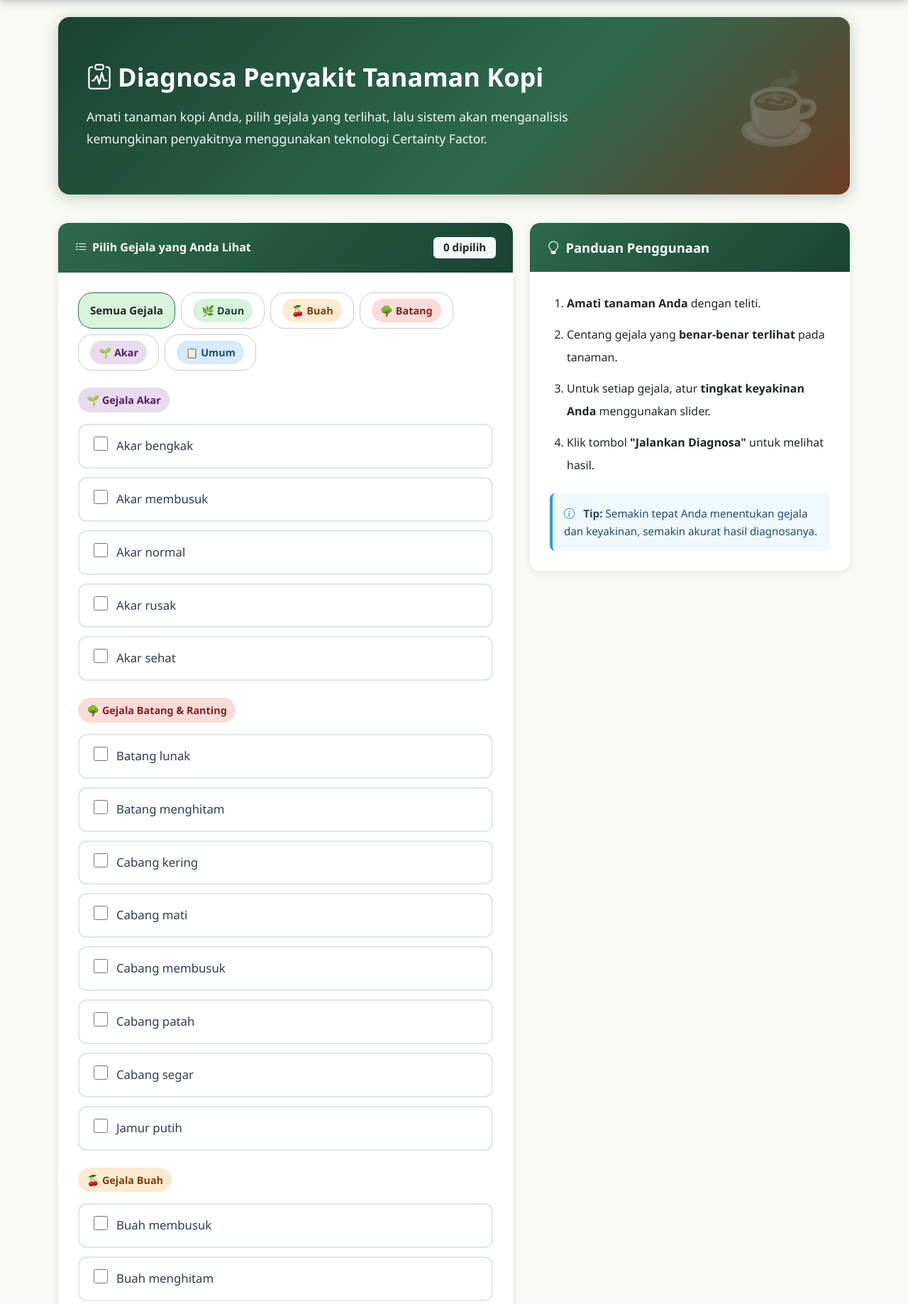
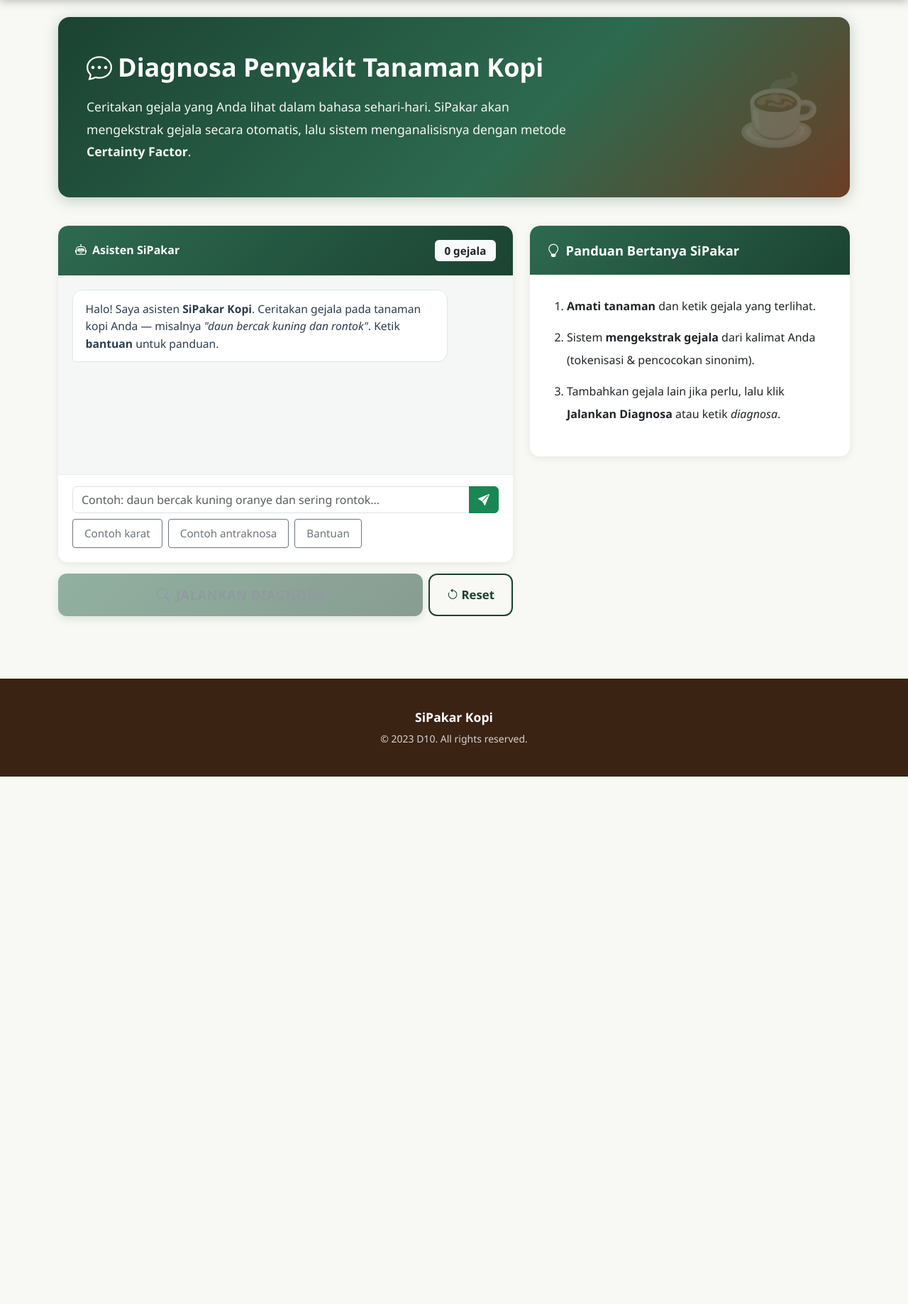
Before and after one commit to ArvinKurniawan1st/SiPakarKopi, a Flask app: page / in a window 1280 px wide. Shown: the part 93-1930 px from the top of the page at 71% size. After the commit the page ends 1187 px from the top, so only its background shows below. Run offline with Flask 3, Linux system fonts and the light colour scheme.

Commit message:
menambahkan nlp

```diff
--- a/app.py
+++ b/app.py
@@ -1,6 +1,7 @@
-from flask import Flask, render_template, request, jsonify
+from flask import Flask, render_template, request, jsonify, url_for
 from database import db, init_db, sync_penyakit_gambar
 from cf_engine import CertaintyFactorEngine
+from nlp_engine import GejalaNLP
 
 app = Flask(__name__)
 app.config['SQLALCHEMY_DATABASE_URI'] = 'sqlite:///sistem_pakar.db'
@@ -11,14 +12,22 @@ db.init_app(app)
 
 @app.route('/')
 def index():
+    return render_template('index.html')
+
+@app.route('/chat/nlp', methods=['POST'])
+def chat_nlp():
+    """Chatbot NLP: ekstrak gejala dari teks bahasa Indonesia."""
     from database import Gejala
-    gejala_list = Gejala.query.order_by(Gejala.kategori, Gejala.nama).all()
-    kategori_dict = {}
-    for g in gejala_list:
-        if g.kategori not in kategori_dict:
-            kategori_dict[g.kategori] = []
-        kategori_dict[g.kategori].append(g)
-    return render_template('index.html', kategori_dict=kategori_dict)
+    data = request.get_json() or {}
+    pesan = (data.get('message') or '').strip()
+    session_gejala = data.get('gejala', {})
+
+    gejala_list = Gejala.query.order_by(Gejala.nama).all()
+    nlp = GejalaNLP(gejala_list)
+    hasil = nlp.process_message(pesan, session_gejala)
+
+    return jsonify(hasil)
+
 
 @app.route('/diagnosa', methods=['POST'])
 def diagnosa():
@@ -66,6 +75,7 @@ def diagnosa():
                 'deskripsi': p.deskripsi,
                 'penanganan': p.penanganan,
                 'pencegahan': p.pencegahan,
+                'gambar_url': url_for('static', filename=p.gambar) if p.gambar else None,
                 'tingkat': engine.tingkat_keyakinan(cf_total),
                 'status': 'Mendukung' if cf_total > 0 else 'Menolak'
             })
--- a/templates/index.html
+++ b/templates/index.html
@@ -5,9 +5,9 @@
 <div class="hero-card">
   <div class="row align-items-center">
     <div class="col-md-8">
-      <h1><i class="bi bi-clipboard-pulse me-2"></i>Diagnosa Penyakit Tanaman Kopi</h1>
-      <p>Amati tanaman kopi Anda, pilih gejala yang terlihat, lalu sistem akan menganalisis kemungkinan penyakitnya
-        menggunakan teknologi Certainty Factor.</p>
+      <h1><i class="bi bi-chat-dots me-2"></i>Diagnosa Penyakit Tanaman Kopi</h1>
+      <p>Ceritakan gejala yang Anda lihat dalam bahasa sehari-hari. SiPakar akan mengekstrak gejala
+        secara otomatis, lalu sistem menganalisisnya dengan metode <strong>Certainty Factor</strong>.</p>
     </div>
     <div class="col-md-4 text-end d-none d-md-block">
       <span style="font-size:6rem; opacity:.2">☕</span>
@@ -16,73 +16,47 @@
 </div>
 
 <div class="row g-4">
-  <!-- Kolom Kiri: Pilih Gejala -->
+  <!-- Kolom Kiri: Chatbot NLP -->
   <div class="col-lg-7">
-    <div class="card mb-3">
+    <div class="card chat-card mb-3">
       <div class="card-header">
         <div class="d-flex align-items-center justify-content-between">
-          <div><i class="bi bi-list-check me-2"></i>Pilih Gejala yang Anda Lihat</div>
-          <span class="badge bg-light text-dark" id="counter">0 dipilih</span>
+          <div><i class="bi bi-robot me-2"></i>Asisten SiPakar</div>
+          <span class="badge bg-light text-dark" id="counter">0 gejala</span>
         </div>
       </div>
-      <div class="card-body">
-        <!-- Filter kategori -->
-        <div class="mb-4 d-flex gap-2 flex-wrap">
-          <button class="btn btn-sm filter-btn active" data-cat="semua" onclick="filterKat(this)"
-            style="font-weight: 600;">Semua Gejala</button>
-          <button class="btn btn-sm filter-btn" data-cat="daun" onclick="filterKat(this)"><span
-              class="badge-kategori kat-daun">🌿 Daun</span></button>
-          <button class="btn btn-sm filter-btn" data-cat="buah" onclick="filterKat(this)"><span
-              class="badge-kategori kat-buah">🍒 Buah</span></button>
-          <button class="btn btn-sm filter-btn" data-cat="batang" onclick="filterKat(this)"><span
-              class="badge-kategori kat-batang">🌳 Batang</span></button>
-          <button class="btn btn-sm filter-btn" data-cat="akar" onclick="filterKat(this)"><span
-              class="badge-kategori kat-akar">🌱 Akar</span></button>
-          <button class="btn btn-sm filter-btn" data-cat="umum" onclick="filterKat(this)"><span
-              class="badge-kategori kat-umum">📋 Umum</span></button>
+      <div class="card-body p-0 d-flex flex-column">
+        <div class="chat-messages" id="chat-messages" aria-live="polite"></div>
+        <div class="chat-input-wrap">
+          <div class="input-group">
+            <input type="text" class="form-control" id="chat-input"
+              placeholder="Contoh: daun bercak kuning oranye dan sering rontok…" autocomplete="off" maxlength="500">
+            <button class="btn btn-success" type="button" onclick="kirimPesan()" id="btn-kirim" title="Kirim pesan">
+              <i class="bi bi-send-fill"></i>
+            </button>
+          </div>
+          <div class="chat-quick mt-2 d-flex flex-wrap gap-2">
+            <button type="button" class="btn btn-sm btn-outline-secondary"
+              onclick="quickPesan('daun bercak kuning oranye dan daun rontok')">Contoh karat</button>
+            <button type="button" class="btn btn-sm btn-outline-secondary"
+              onclick="quickPesan('buah membusuk dan cabang kering')">Contoh antraknosa</button>
+            <button type="button" class="btn btn-sm btn-outline-secondary"
+              onclick="kirimPerintah('bantuan')">Bantuan</button>
+          </div>
         </div>
-
-        <!-- Daftar gejala per kategori -->
-        {% for kat, gejala_list in kategori_dict.items() %}
-        <div class="mb-4 kat-section" data-kat="{{ kat }}">
-          <div class="d-flex align-items-center mb-3">
-            {% if kat == 'daun' %}<span class="badge-kategori kat-daun me-2">🌿 Gejala Daun</span>
-            {% elif kat == 'buah' %}<span class="badge-kategori kat-buah me-2">🍒 Gejala Buah</span>
-            {% elif kat == 'batang' %}<span class="badge-kategori kat-batang me-2">🌳 Gejala Batang & Ranting</span>
-            {% elif kat == 'akar' %}<span class="badge-kategori kat-akar me-2">🌱 Gejala Akar</span>
-            {% else %}<span class="badge-kategori kat-umum me-2">📋 Gejala Umum</span>{% endif %}
-          </div>
-          {% for g in gejala_list %}
-          <div class="gejala-item" id="item-{{ g.id }}" onclick="toggleGejala({{ g.id }}, event)">
-            <div class="d-flex align-items-start">
-              <input type="checkbox" id="cb-{{ g.id }}" value="{{ g.id }}" class="gejala-cb"
-                onclick="event.stopPropagation()">
-              <label for="cb-{{ g.id }}" onclick="event.stopPropagation()">
-                {{ g.nama }}
-              </label>
-            </div>
-            <!-- Slider CF User -->
-            <div class="cf-slider-wrap" id="slider-{{ g.id }}">
-              <div class="d-flex justify-content-between mb-2">
-                <small class="cf-label">Seberapa yakin Anda?</small>
-                <small class="cf-label" id="cf-val-{{ g.id }}">80%</small>
-              </div>
-              <input type="range" class="cf-slider" id="range-{{ g.id }}" min="0.1" max="1.0" step="0.1" value="0.8"
-                oninput="updateCFLabel({{ g.id }}, this.value)" onclick="event.stopPropagation()">
-              <div class="d-flex justify-content-between mt-2"
-                style="font-size: 0.9rem; color: #666; font-weight: 500;">
-                <span>Tidak yakin</span>
-                <span>Sangat yakin</span>
-              </div>
-            </div>
-          </div>
-          {% endfor %}
-        </div>
-        {% endfor %}
       </div>
     </div>
 
-    <!-- Tombol aksi -->
+    <!-- Gejala terdeteksi dari NLP -->
+    <div class="card mb-3" id="gejala-panel" style="display:none">
+      <div class="card-header" style="background: linear-gradient(135deg, #2D6A4F, #40916C);">
+        <i class="bi bi-tags me-2"></i>Gejala Terdeteksi
+      </div>
+      <div class="card-body py-3">
+        <div id="gejala-chips" class="d-flex flex-wrap gap-2"></div>
+      </div>
+    </div>
+
     <div class="d-flex gap-2">
       <button class="btn btn-diagnosa flex-grow-1" onclick="jalankanDiagnosa()" id="btn-diagnosa" disabled>
         <i class="bi bi-search me-2"></i>Jalankan Diagnosa
@@ -93,38 +67,26 @@
     </div>
   </div>
 
-  <!-- Kolom Kanan: Hasil + Info CF -->
+  <!-- Kolom Kanan: Hasil + Panduan -->
   <div class="col-lg-5">
-    <!-- Petunjuk -->
     <div class="card mb-3" id="info-panel">
-      <div class="card-header"><i class="bi bi-lightbulb me-2"></i>Panduan Penggunaan</div>
+      <div class="card-header"><i class="bi bi-lightbulb me-2"></i>Panduan Bertanya SiPakar</div>
       <div class="card-body">
         <ol style="font-size: 1rem; line-height: 2; padding-left: 1.5rem;">
-          <li style="margin-bottom: 0.75rem;"><strong>Amati tanaman Anda</strong> dengan teliti.</li>
-          <li style="margin-bottom: 0.75rem;">Centang gejala yang <strong>benar-benar terlihat</strong> pada tanaman.
-          </li>
-          <li style="margin-bottom: 0.75rem;">Untuk setiap gejala, atur <strong>tingkat keyakinan Anda</strong>
-            menggunakan slider.</li>
-          <li style="margin-bottom: 0.75rem;">Klik tombol <strong>"Jalankan Diagnosa"</strong> untuk melihat hasil.</li>
+          <li style="margin-bottom: 0.75rem;"><strong>Amati tanaman</strong> dan ketik gejala yang terlihat.</li>
+          <li style="margin-bottom: 0.75rem;">Sistem <strong>mengekstrak gejala</strong> dari kalimat Anda (tokenisasi &
+            pencocokan sinonim).</li>
+          <li style="margin-bottom: 0.75rem;">Tambahkan gejala lain jika perlu, lalu klik <strong>Jalankan
+              Diagnosa</strong> atau ketik <em>diagnosa</em>.</li>
         </ol>
-
-        <div
-          style="background: #F0F8FF; border-left: 4px solid #3498DB; padding: 1rem; border-radius: 8px; margin-top: 1.5rem;">
-          <p style="font-size: 0.95rem; margin: 0; color: #1B4F72;">
-            <i class="bi bi-info-circle me-2" style="color: #3498DB;"></i>
-            <strong>Tip:</strong> Semakin tepat Anda menentukan gejala dan keyakinan, semakin akurat hasil diagnosanya.
-          </p>
-        </div>
       </div>
     </div>
 
-    <!-- Loading -->
     <div id="loading">
       <div class="spinner-border spinner-green mb-3" role="status"></div>
       <p>Menganalisis gejala Anda…</p>
     </div>
 
-    <!-- Hasil diagnosis -->
     <div id="hasil-panel" style="display:none">
       <div class="d-flex justify-content-between align-items-center mb-3">
         <h5 class="mb-0"><i class="bi bi-clipboard-data me-2 text-success"></i>Hasil Analisis</h5>
@@ -141,44 +103,118 @@
 
 {% block extra_js %}
 <script>
-  let selected = {};  // {gejala_id: cf_user}
+  let selected = {};  // {gejala_id: cf_user} — dari NLP
+  let gejalaTercatat = [];
 
-  function toggleGejala(id, e) {
-    const cb = document.getElementById('cb-' + id);
-    const item = document.getElementById('item-' + id);
-    const slider = document.getElementById('slider-' + id);
-    cb.checked = !cb.checked;
-    if (cb.checked) {
-      item.classList.add('selected');
-      slider.classList.add('show');
-      selected[id] = parseFloat(document.getElementById('range-' + id).value);
-    } else {
-      item.classList.remove('selected');
-      slider.classList.remove('show');
-      delete selected[id];
-    }
-    updateCounter();
+  const WELCOME = `Halo! Saya asisten <strong>SiPakar Kopi</strong>. Ceritakan gejala pada tanaman kopi Anda — misalnya <em>"daun bercak kuning dan rontok"</em>. Ketik <strong>bantuan</strong> untuk panduan.`;
+
+  document.addEventListener('DOMContentLoaded', () => {
+    tambahBubble('bot', WELCOME);
+    document.getElementById('chat-input').addEventListener('keydown', e => {
+      if (e.key === 'Enter') { e.preventDefault(); kirimPesan(); }
+    });
+  });
+
+  function tambahBubble(role, html) {
+    const box = document.getElementById('chat-messages');
+    const div = document.createElement('div');
+    div.className = 'chat-bubble ' + (role === 'user' ? 'chat-user' : 'chat-bot');
+    div.innerHTML = role === 'user' ? escapeHtml(html) : html;
+    box.appendChild(div);
+    box.scrollTop = box.scrollHeight;
   }
 
-  function updateCFLabel(id, val) {
-    const percent = Math.round(val * 100);
-    document.getElementById('cf-val-' + id).textContent = percent + '%';
-    if (selected[id] !== undefined) selected[id] = parseFloat(val);
+  function escapeHtml(s) {
+    const d = document.createElement('div');
+    d.textContent = s;
+    return d.innerHTML;
   }
 
   function updateCounter() {
     const n = Object.keys(selected).length;
-    document.getElementById('counter').textContent = n + ' dipilih';
+    document.getElementById('counter').textContent = n + ' gejala';
     document.getElementById('btn-diagnosa').disabled = n === 0;
   }
 
-  function filterKat(btn) {
-    document.querySelectorAll('.filter-btn').forEach(b => b.classList.remove('active', 'btn-success'));
-    btn.classList.add('active');
-    const cat = btn.dataset.cat;
-    document.querySelectorAll('.kat-section').forEach(sec => {
-      sec.style.display = (cat === 'semua' || sec.dataset.kat === cat) ? '' : 'none';
-    });
+  function renderChips(semua) {
+    const panel = document.getElementById('gejala-panel');
+    const chips = document.getElementById('gejala-chips');
+    if (!semua || semua.length === 0) {
+      panel.style.display = 'none';
+      chips.innerHTML = '';
+      return;
+    }
+    panel.style.display = 'block';
+    chips.innerHTML = semua.map(g => `
+      <span class="gejala-chip" title="Keyakinan ${Math.round(g.cf_user * 100)}%">
+        ${escapeHtml(g.nama)}
+        <small class="ms-1 opacity-75">${Math.round(g.cf_user * 100)}%</small>
+        <button type="button" class="chip-remove" onclick="hapusGejala(${g.id})" aria-label="Hapus">&times;</button>
+      </span>
+    `).join('');
+  }
+
+  function hapusGejala(id) {
+    delete selected[id];
+    delete selected[String(id)];
+    gejalaTercatat = gejalaTercatat.filter(g => g.id !== id);
+    updateCounter();
+    renderChips(gejalaTercatat);
+    tambahBubble('bot', `Gejala dihapus. Total tercatat: <strong>${Object.keys(selected).length}</strong> gejala.`);
+  }
+
+  async function kirimPesan() {
+    const input = document.getElementById('chat-input');
+    const text = input.value.trim();
+    if (!text) return;
+    input.value = '';
+    await prosesChat(text);
+  }
+
+  function quickPesan(text) {
+    document.getElementById('chat-input').value = text;
+    kirimPesan();
+  }
+
+  function kirimPerintah(cmd) {
+    document.getElementById('chat-input').value = cmd;
+    kirimPesan();
+  }
+
+  async function prosesChat(text) {
+    tambahBubble('user', text);
+    document.getElementById('btn-kirim').disabled = true;
+
+    try {
+      const res = await fetch('/chat/nlp', {
+        method: 'POST',
+        headers: { 'Content-Type': 'application/json' },
+        body: JSON.stringify({ message: text, gejala: selected })
+      });
+      const data = await res.json();
+
+      if (data.intent === 'reset') {
+        selected = {};
+      } else if (data.session_gejala) {
+        selected = {};
+        for (const [k, v] of Object.entries(data.session_gejala)) {
+          selected[k] = v;
+        }
+      }
+
+      gejalaTercatat = data.semua || [];
+      updateCounter();
+      renderChips(gejalaTercatat);
+      tambahBubble('bot', data.reply || '…');
+
+      if (data.siap_diagnosa) {
+        await jalankanDiagnosa();
+      }
+    } catch (err) {
+      tambahBubble('bot', 'Maaf, terjadi kesalahan. Coba lagi.');
+    } finally {
+      document.getElementById('btn-kirim').disabled = false;
+    }
   }
 
   async function jalankanDiagnosa() {
@@ -195,12 +231,16 @@
         body: JSON.stringify({ gejala: selected })
       });
       const data = await res.json();
+      if (data.error) {
+        tambahBubble('bot', data.error);
+        return;
+      }
       tampilkanHasil(data);
     } catch (err) {
       alert('Terjadi kesalahan: ' + err.message);
     } finally {
       document.getElementById('loading').style.display = 'none';
-      document.getElementById('btn-diagnosa').disabled = false;
+      document.getElementById('btn-diagnosa').disabled = Object.keys(selected).length === 0;
     }
   }
 
@@ -209,17 +249,15 @@
     const list = document.getElementById('hasil-list');
     const summary = document.getElementById('gejala-summary');
 
-    // Summary gejala
     const namaGejala = data.gejala_terpilih.map(g => g.nama).join(', ');
-    summary.innerHTML = `<i class="bi bi-check-circle-fill me-2"></i><strong>${data.total_gejala} gejala</strong> terdeteksi: ${namaGejala}`;
+    summary.innerHTML = `<i class="bi bi-check-circle-fill me-2"></i><strong>${data.total_gejala} gejala</strong>: ${namaGejala}`;
 
     if (!data.hasil || data.hasil.length === 0) {
       list.innerHTML = `<div class="alert alert-warning">
       <i class="bi bi-exclamation-circle me-2"></i>
-      <strong>Hasil Analisis:</strong> Gejala yang Anda pilih tidak cocok dengan penyakit utama dalam basis pengetahuan. Silakan periksa kembali gejala atau konsultasikan dengan ahli pertanian lokal.
+      <strong>Hasil Analisis:</strong> Gejala yang terdeteksi tidak cocok dengan basis pengetahuan. Coba jelaskan gejala lain atau konsultasikan ahli pertanian.
     </div>`;
     } else {
-
       list.innerHTML = '';
       data.hasil.forEach((item, idx) => {
         const rankIcon = idx === 0 ? '🥇' : idx === 1 ? '🥈' : idx === 2 ? '🥉' : `#${idx + 1}`;
@@ -246,7 +284,15 @@
             <span class="keyakinan-badge bg-${warnaCls} text-white">${item.tingkat.label}</span>
             <small class="text-muted ms-3"><em style="font-size: 0.95rem;">Nama ilmiah: ${item.nama_latin}</em></small>
           </div>
-          <p style="font-size: 1rem; line-height: 1.7; margin-bottom: 1.25rem;">${item.deskripsi}</p>
+          <p style="font-size: 1rem; line-height: 1.7; margin-bottom: 1rem;">${item.deskripsi}</p>
+          ${item.gambar_url ? `
+          <div class="penyakit-gambar-wrap mb-3 overflow-hidden rounded border">
+            <img src="${item.gambar_url}" alt="Ilustrasi gejala ${item.nama}" class="w-100"
+              style="max-height: 260px; object-fit: cover; display: block;">
+            <div class="py-2 px-3" style="background: #f8f9fa;">
+              <small class="text-muted">Contoh gejala hasil diagnosa</small>
+            </div>
+          </div>` : ''}
           <details>
             <summary style="cursor:pointer; font-weight:700; color:var(--green-dark); font-size: 1.05rem;">
               <i class="bi bi-clipboard2-pulse me-2"></i>Penanganan & Pencegahan
@@ -278,48 +324,85 @@
 
   function resetSemua() {
     selected = {};
-    document.querySelectorAll('.gejala-cb').forEach(cb => cb.checked = false);
-    document.querySelectorAll('.gejala-item').forEach(el => el.classList.remove('selected'));
-    document.querySelectorAll('.cf-slider-wrap').forEach(el => el.classList.remove('show'));
-    document.querySelectorAll('.cf-slider').forEach(el => { el.value = 0.8; });
-    document.querySelectorAll('[id^="cf-val-"]').forEach(el => el.textContent = '80%');
+    gejalaTercatat = [];
     updateCounter();
+    renderChips([]);
+    document.getElementById('chat-messages').innerHTML = '';
+    tambahBubble('bot', WELCOME);
     document.getElementById('hasil-panel').style.display = 'none';
     document.getElementById('info-panel').style.display = 'block';
-    document.querySelectorAll('.kat-section').forEach(s => s.style.display = '');
-    document.querySelectorAll('.filter-btn').forEach((b, i) => { if (i === 0) b.classList.add('active'); else b.classList.remove('active'); });
+    document.getElementById('chat-input').value = '';
+  }
+</script>
+<style>
+  .chat-card {
+    min-height: 420px;
   }
 
-  // Sync checkbox via label click
-  document.querySelectorAll('.gejala-cb').forEach(cb => {
-    cb.addEventListener('change', function () {
-      const id = parseInt(this.value);
-      const item = document.getElementById('item-' + id);
-      const slider = document.getElementById('slider-' + id);
-      if (this.checked) {
-        item.classList.add('selected');
-        slider.classList.add('show');
-        selected[id] = parseFloat(document.getElementById('range-' + id).value);
-      } else {
-        item.classList.remove('selected');
-        slider.classList.remove('show');
-        delete selected[id];
-      }
-      updateCounter();
-    });
-  });
-</script>
-<style>
-  .filter-btn {
-    border-radius: 20px;
-    border: 1.5px solid #ccc;
-    background: white;
-    transition: all .15s;
+  .chat-messages {
+    flex: 1;
+    min-height: 280px;
+    max-height: 380px;
+    overflow-y: auto;
+    padding: 1.25rem;
+    background: #f4f7f5;
   }
 
-  .filter-btn.active {
-    border-color: var(--green-mid);
+  .chat-bubble {
+    max-width: 88%;
+    padding: 0.85rem 1.1rem;
+    border-radius: 14px;
+    margin-bottom: 0.75rem;
+    font-size: 0.98rem;
+    line-height: 1.55;
+  }
+
+  .chat-bot {
+    background: white;
+    border: 1px solid #e0e8e3;
+    border-bottom-left-radius: 4px;
+    margin-right: auto;
+    color: #2c3e50;
+  }
+
+  .chat-user {
+    background: linear-gradient(135deg, var(--green-mid), var(--green-dark));
+    color: white;
+    margin-left: auto;
+    border-bottom-right-radius: 4px;
+  }
+
+  .chat-input-wrap {
+    padding: 1rem 1.25rem 1.25rem;
+    border-top: 1px solid #e8ece9;
+    background: white;
+  }
+
+  .gejala-chip {
+    display: inline-flex;
+    align-items: center;
+    gap: 0.25rem;
     background: var(--green-pale);
+    color: var(--green-dark);
+    border: 1px solid var(--green-light);
+    border-radius: 20px;
+    padding: 0.35rem 0.5rem 0.35rem 0.85rem;
+    font-size: 0.9rem;
+    font-weight: 600;
+  }
+
+  .chip-remove {
+    border: none;
+    background: transparent;
+    color: #666;
+    font-size: 1.2rem;
+    line-height: 1;
+    padding: 0 0.35rem;
+    cursor: pointer;
+  }
+
+  .chip-remove:hover {
+    color: #c0392b;
   }
 
   details summary::-webkit-details-marker {
```
Also changed, not shown: nlp_engine.py (added, +315 -0 lines), templates/penyakit_detail.html (+10 -12 lines).
